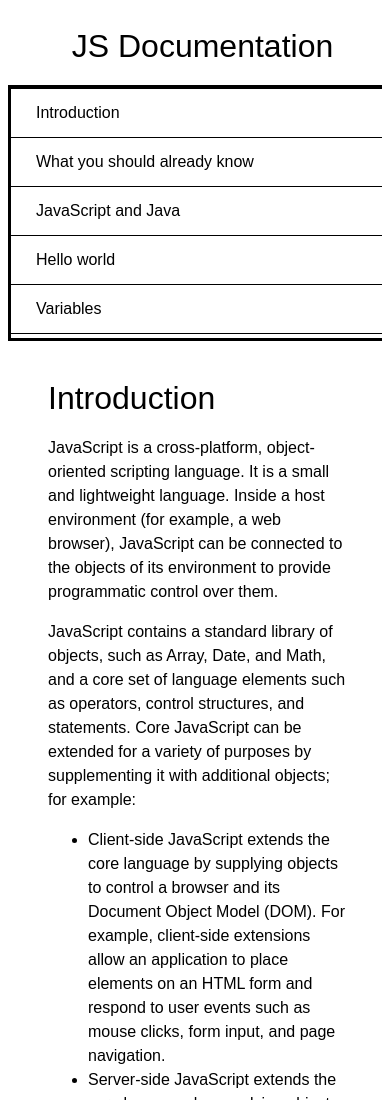
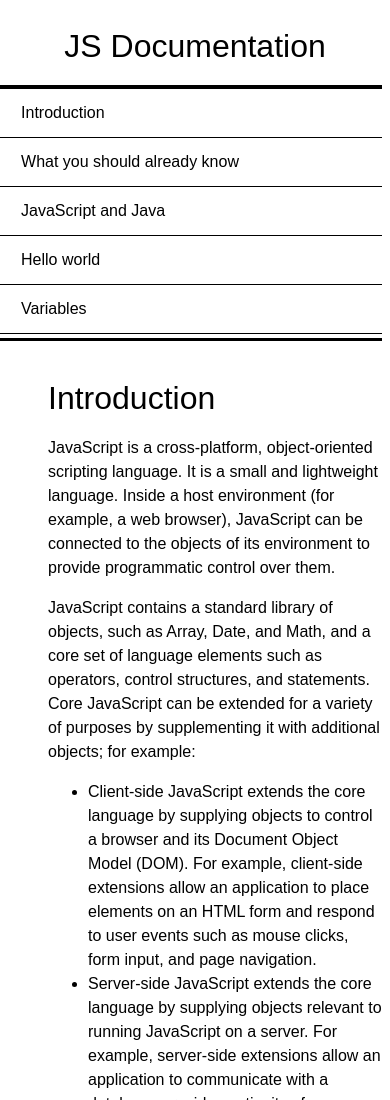
Before and after one commit to KrokoNinja/fcc-technical-documentation-page, a plain HTML site: page index.html in a window 390 px wide. Shown: the top 1100 px of the page. Drawn offline with Linux system fonts and the light colour scheme.

Commit message:
changed navbar so it goes full width

```diff
--- a/styles.css
+++ b/styles.css
@@ -42,13 +42,14 @@ main header {
 
 @media (max-width: 700px) {
 	main {
-		width: 80%;
+		width: 90%;
         margin-left: 0;
 	}
 	#navbar {
 		position: relative;
-        width: 100%;
+        width: 104%;
         border-right: none;
+		margin-left: -4%;
 	}
 
     .nav-links {
```
